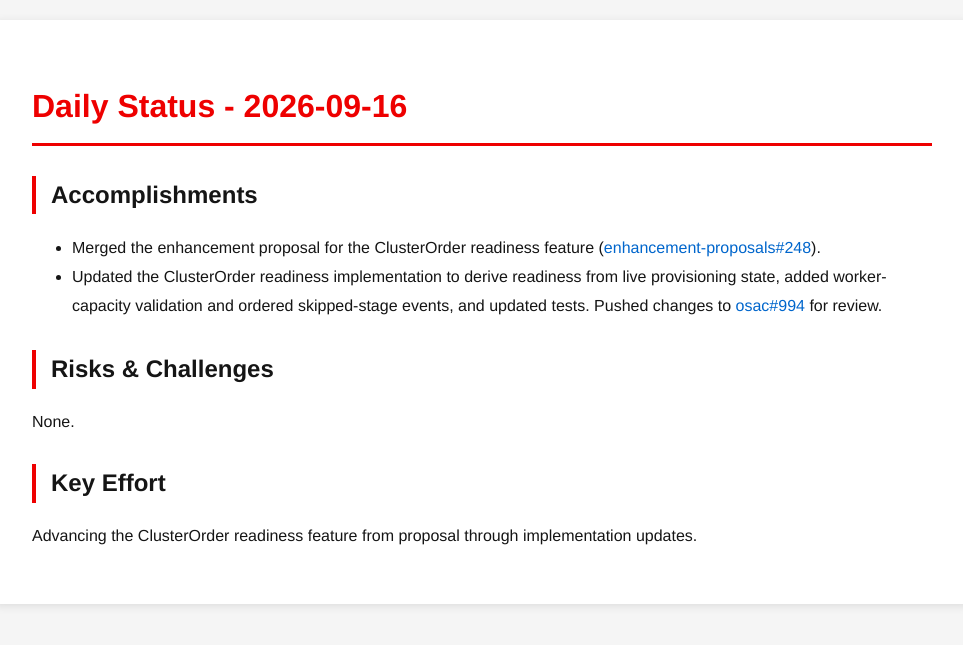
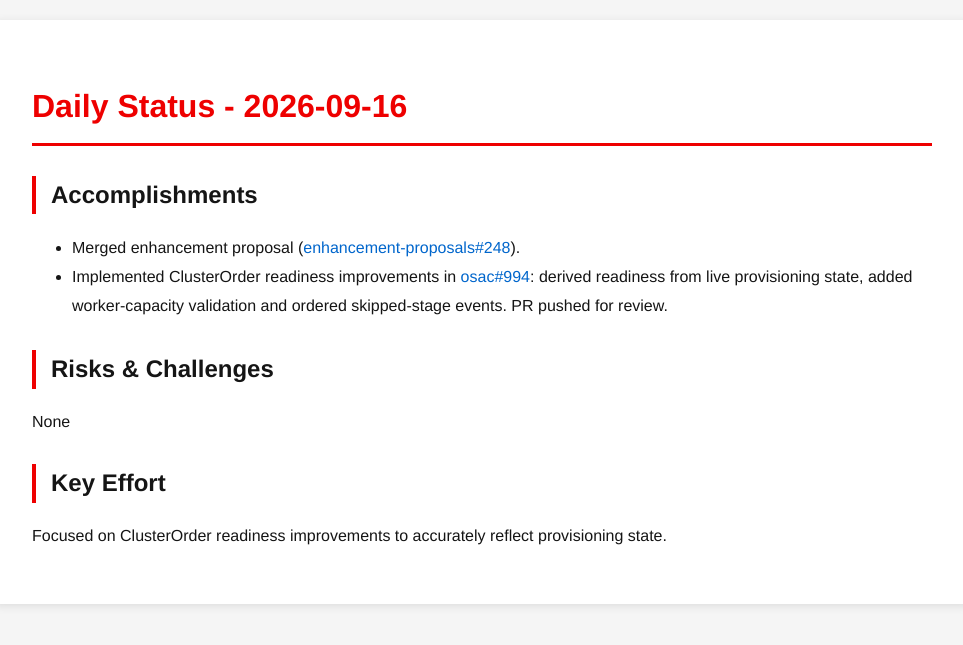
Before and after one commit to tzvatot/daily-status, a Jekyll site: the page built from 2026-09-16.md, in a window 1280 px wide. Shown: the top 645 px of the page, without its empty margins (158-1121 px from the left). Built offline with Jekyll 4.4.1, drawn with Linux system fonts in a browser that asks for light colours.

Commit message:
Daily status update - 2026-09-16

```diff
--- a/2026-09-16.md
+++ b/2026-09-16.md
@@ -7,11 +7,11 @@
 # Daily Status - 2026-09-16
 
 ## Accomplishments
-- Merged the enhancement proposal for the ClusterOrder readiness feature ([enhancement-proposals#248](https://github.com/osac-project/enhancement-proposals/pull/248)).
-- Updated the ClusterOrder readiness implementation to derive readiness from live provisioning state, added worker-capacity validation and ordered skipped-stage events, and updated tests. Pushed changes to [osac#994](https://github.com/osac-project/osac/pull/994) for review.
+- Merged enhancement proposal ([enhancement-proposals#248](https://github.com/osac-project/enhancement-proposals/pull/248)).
+- Implemented ClusterOrder readiness improvements in [osac#994](https://github.com/osac-project/osac/pull/994): derived readiness from live provisioning state, added worker-capacity validation and ordered skipped-stage events. PR pushed for review.
 
 ## Risks & Challenges
-None.
+None
 
 ## Key Effort
-Advancing the ClusterOrder readiness feature from proposal through implementation updates.
+Focused on ClusterOrder readiness improvements to accurately reflect provisioning state.
```
